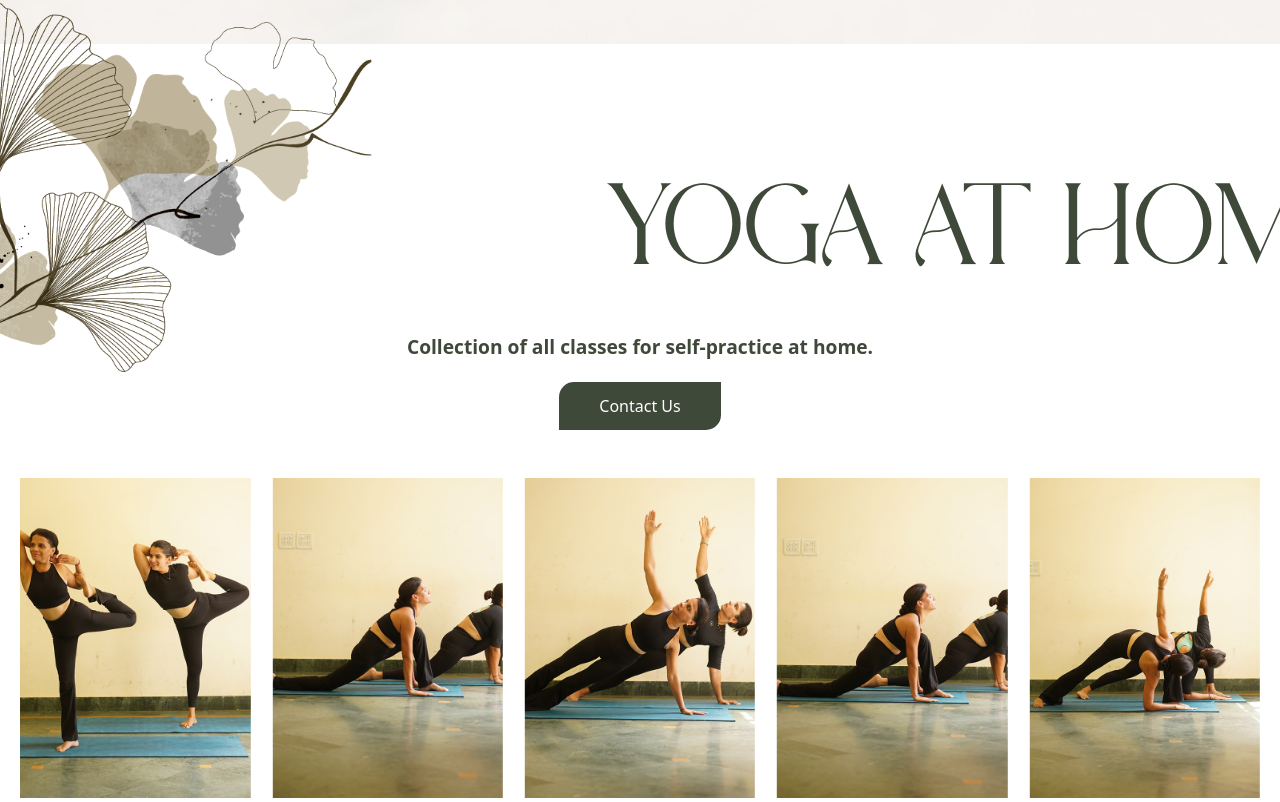
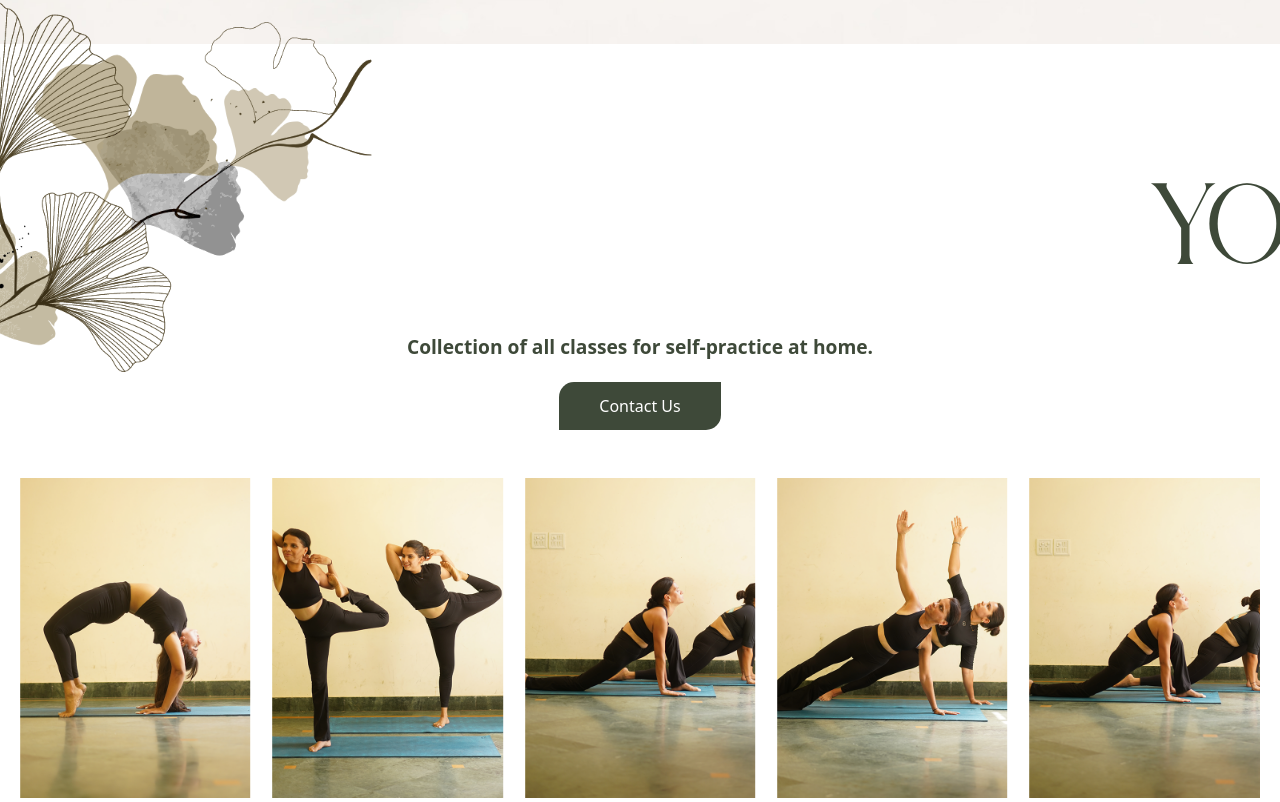
Before and after one commit to Anubhav710/project-yoga-website, a Next.js app: page / in a window 1280 px wide. Shown: the part 6778-7580 px from the top of the page. Built offline with nearby package versions, Linux system fonts and the light colour scheme.

Commit message:
updated website

```diff
--- a/src/components/section/CTA-2.tsx
+++ b/src/components/section/CTA-2.tsx
@@ -7,13 +7,13 @@ import { useAnimateTextFromRightToLeft } from "@/lib/utils";
 import Slider2 from "./Slider2";
 
 const CTA2 = () => {
-  useAnimateTextFromRightToLeft("#cta2-main", "#cta2-heading");
+  useAnimateTextFromRightToLeft("#cta2-main", "#cta2-heading", "50%", "-50%");
   return (
     <section className=" relative  padding-x">
       <div id="cta2-main" className="max-w-screen-lg mx-auto space-y-5">
         <h1
           id="cta2-heading"
-          className={`heading relative z-[90] whitespace-nowrap left-[30rem] text-dark-green ${ashtanga.className} uppercase`}
+          className={`heading relative z-[90]  w-max left-full text-dark-green ${ashtanga.className} uppercase`}
         >
           yoga at home
         </h1>
--- a/src/components/section/Styles.tsx
+++ b/src/components/section/Styles.tsx
@@ -24,7 +24,7 @@ const YogaStyles = ({ data, hide }: { data: YogaStyle[]; hide?: boolean }) => {
         </div>
       </div>
       <div
-        className={`absolute bottom-0 right-0 z-10   ${
+        className={`absolute lg:-bottom-72  right-0 z-10   ${
           hide ? "hidden" : "md:block hidden"
         } `}
       >
```
